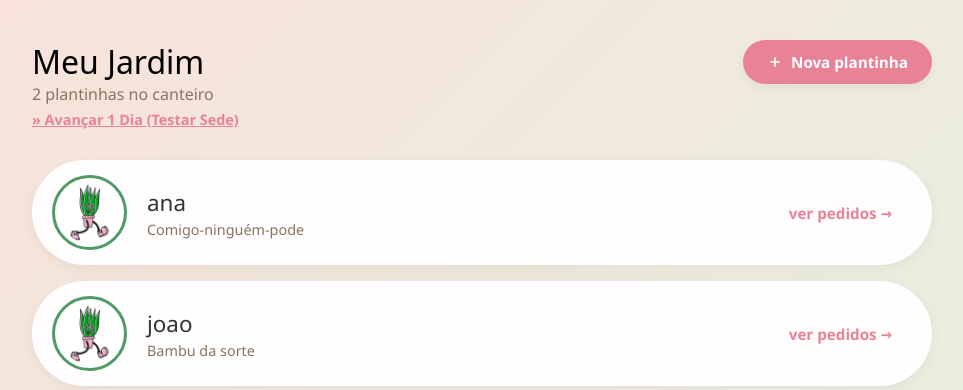
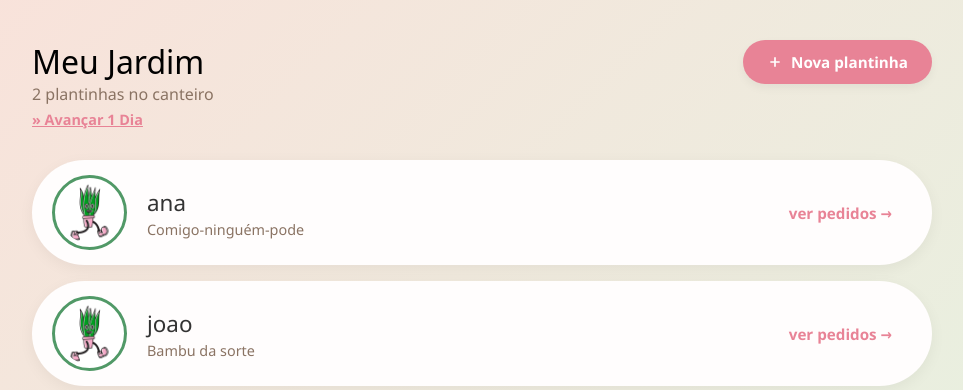
Before and after one commit to ManuellaBottega/G1_WoHackers, a Flask app: page / in a window 1280 px wide. Shown: the top 390 px of the page, without its empty margins (158-1121 px from the left). Run offline with Flask 3, Linux system fonts and the light colour scheme; data comes from the database, SQL or seed files in the repository; data that the repository does not hold is empty; some web fonts are replaced.

```diff
--- a/templates/index.html
+++ b/templates/index.html
@@ -392,7 +392,7 @@
                 <h1>Meu Jardim</h1>
                 <p id="contador-plantas">0 plantinhas no canteiro</p>
                 <button onclick="avancarDiaHackathon()" style="background: none; border: none; color: var(--botao-principal); cursor: pointer; text-decoration: underline; font-size: 0.9rem; margin-top: 5px; font-weight: bold;">
-                    » Avançar 1 Dia (Testar Sede)
+                    » Avançar 1 Dia
                 </button>
             </div>
             <button class="btn-nova-planta" onclick="abrirModalCadastro()">
```
Also changed, not shown: README.md.
